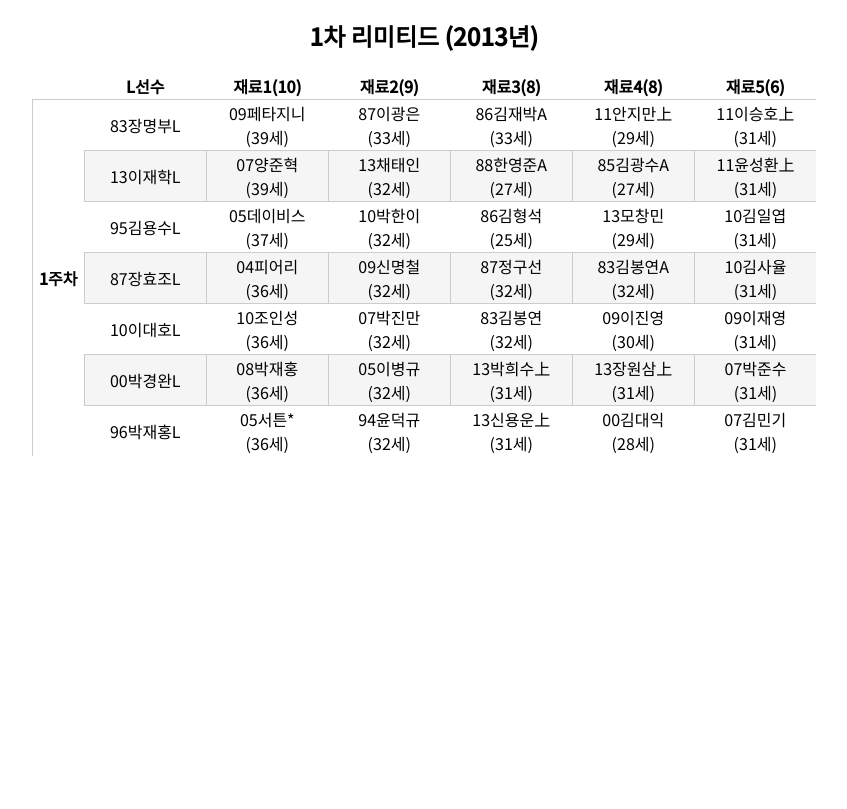
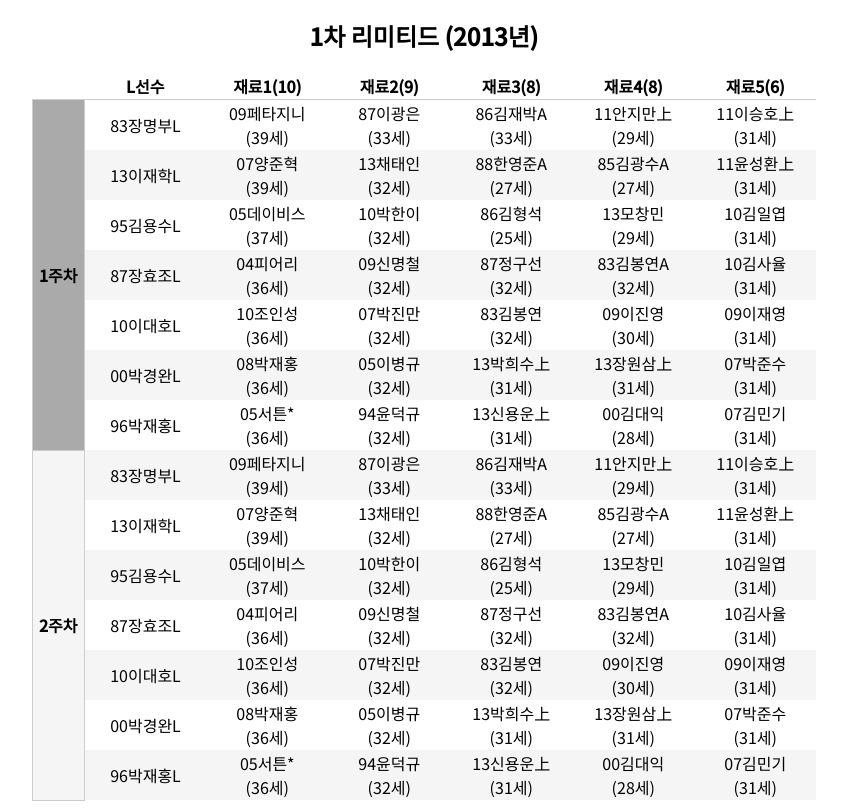
Before and after one commit to angry-v/lplayer, a plain HTML site: page index.html in a window 1280 px wide. Shown: the part 57-866 px from the top of the page, without its empty margins (216-1063 px from the left). Before the commit the page ends 800 px from the top, so only its background shows below. Drawn offline with Linux system fonts and the light colour scheme.

Commit message:
Update index.html

```diff
--- a/index.html
+++ b/index.html
@@ -30,12 +30,12 @@
 
         /* Tablebody */
 
-        tbody th { background: #fff; border-left: 1px solid #ccc; }
+        tbody th { background: #aaa; border: 1px solid #ccc; }
 
         tbody td { background: #fff; text-align: center; }
 
         tbody tr:nth-child(even) th,
-        tbody tr:nth-child(even) td { background: #f5f5f5; border: 1px solid #ccc; border-width: 1px 0 1px 1px; }
+        tbody tr:nth-child(even) td { background: #f5f5f5; }
         tbody tr:last-child td { border-bottom: 0 none; }
     </style>
 </head>
@@ -121,6 +121,64 @@
                     <td>00김대익<br>(28세)</td>
                     <td>07김민기<br>(31세)</td>
                 </tr>
+
+                <tr>
+                    <th rowspan="7">2주차</th>
+                    <td>83장명부L</td>
+                    <td>09페타지니<br>(39세)</td>
+                    <td>87이광은<br>(33세)</td>
+                    <td>86김재박A<br>(33세)</td>
+                    <td>11안지만上<br>(29세)</td>
+                    <td>11이승호上<br>(31세)</td>
+                </tr>
+                <tr>
+                    <td>13이재학L</td>
+                    <td>07양준혁<br>(39세)</td>
+                    <td>13채태인<br>(32세)</td>
+                    <td>88한영준A<br>(27세)</td>
+                    <td>85김광수A<br>(27세)</td>
+                    <td>11윤성환上<br>(31세)</td>
+                </tr>
+                <tr>
+                    <td>95김용수L</td>
+                    <td>05데이비스<br>(37세)</td>
+                    <td>10박한이<br>(32세)</td>
+                    <td>86김형석<br>(25세)</td>
+                    <td>13모창민<br>(29세)</td>
+                    <td>10김일엽<br>(31세)</td>
+                </tr>
+                <tr>
+                    <td>87장효조L</td>
+                    <td>04피어리<br>(36세)</td>
+                    <td>09신명철<br>(32세)</td>
+                    <td>87정구선<br>(32세)</td>
+                    <td>83김봉연A<br>(32세)</td>
+                    <td>10김사율<br>(31세)</td>
+                </tr>
+                <tr>
+                    <td>10이대호L</td>
+                    <td>10조인성<br>(36세)</td>
+                    <td>07박진만<br>(32세)</td>
+                    <td>83김봉연<br>(32세)</td>
+                    <td>09이진영<br>(30세)</td>
+                    <td>09이재영<br>(31세)</td>
+                </tr>
+                <tr>
+                    <td>00박경완L</td>
+                    <td>08박재홍<br>(36세)</td>
+                    <td>05이병규<br>(32세)</td>
+                    <td>13박희수上<br>(31세)</td>
+                    <td>13장원삼上<br>(31세)</td>
+                    <td>07박준수<br>(31세)</td>
+                </tr>
+                <tr>
+                    <td>96박재홍L</td>
+                    <td>05서튼*<br>(36세)</td>
+                    <td>94윤덕규<br>(32세)</td>
+                    <td>13신용운上<br>(31세)</td>
+                    <td>00김대익<br>(28세)</td>
+                    <td>07김민기<br>(31세)</td>
+                </tr>
             </tbody>
         </table>
     </div>
```
